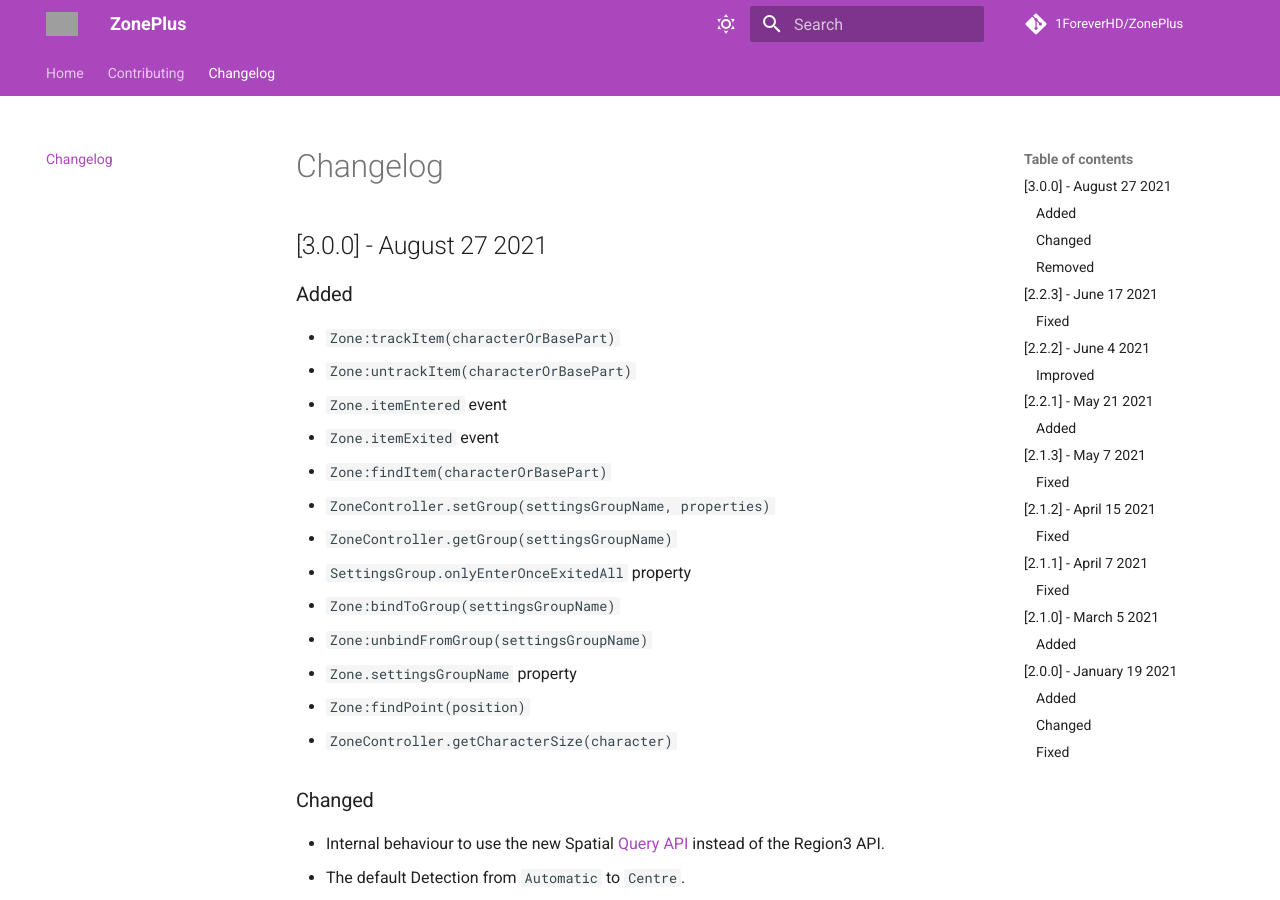
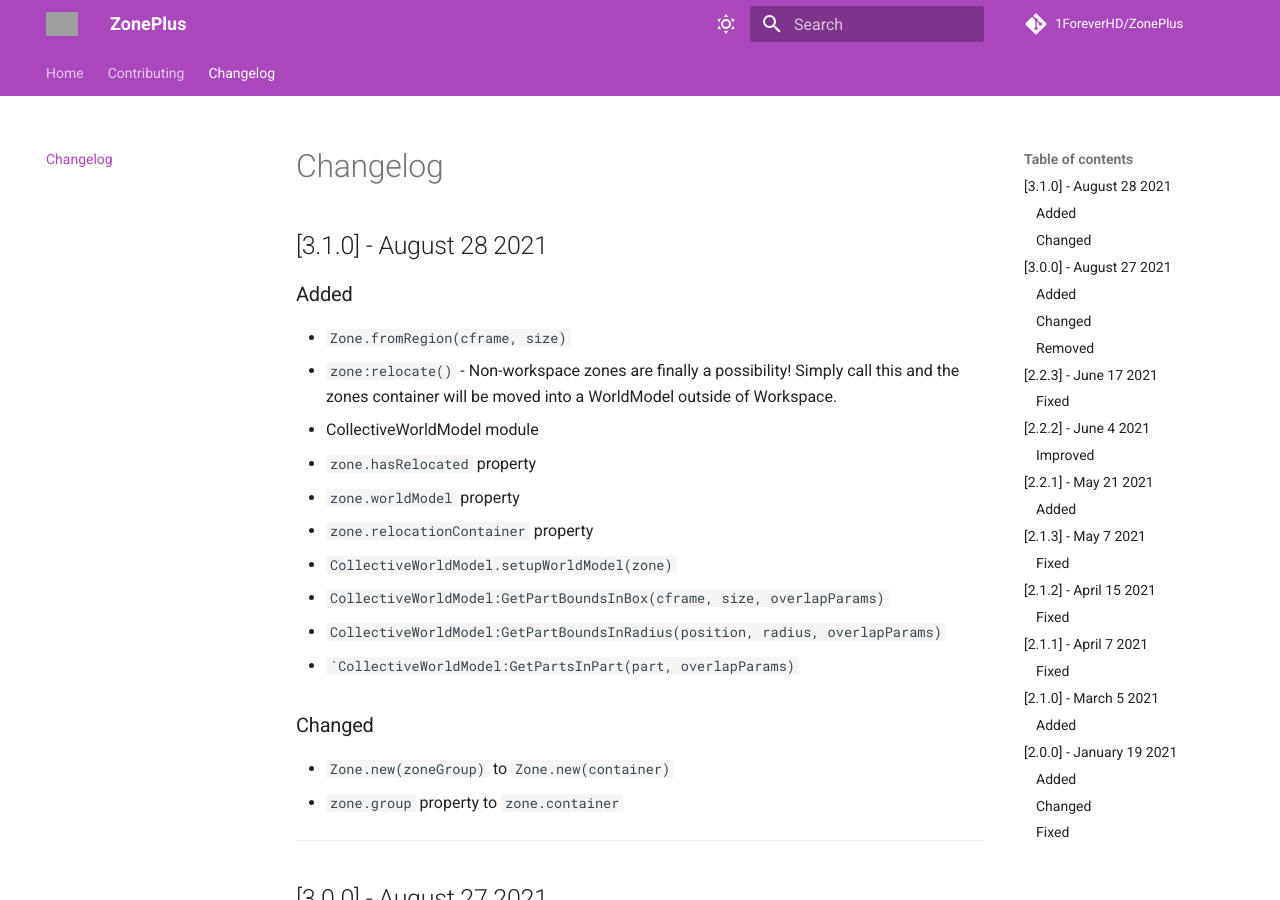
Before and after one commit to 1ForeverHD/ZonePlus, an MkDocs documentation site: the page built from docs/changelog.md, in a window 1280 px wide and 900 px high. Built offline with MkDocs 1.6.1 and Material for MkDocs 9.7.7, drawn with Linux system fonts in a browser that asks for light colours; comment, search, counter and statistics services are not loaded; grey boxes are pictures that could not be loaded.

Commit message:
Added zone:relocate() and Zone.fromRegion(cframe, size)

```diff
--- a/docs/changelog.md
+++ b/docs/changelog.md
@@ -1,3 +1,23 @@
+## [3.1.0] - August 28 2021
+### Added
+- ``Zone.fromRegion(cframe, size)``
+- ``zone:relocate()`` - Non-workspace zones are finally a possibility! Simply call this and the zones container will be moved into a WorldModel outside of Workspace.
+- CollectiveWorldModel module
+- ``zone.hasRelocated`` property
+- ``zone.worldModel`` property
+- ``zone.relocationContainer`` property
+- ``CollectiveWorldModel.setupWorldModel(zone)``
+- ``CollectiveWorldModel:GetPartBoundsInBox(cframe, size, overlapParams)``
+- ``CollectiveWorldModel:GetPartBoundsInRadius(position, radius, overlapParams)``
+- ``CollectiveWorldModel:GetPartsInPart(part, overlapParams)`
+
+### Changed
+- ``Zone.new(zoneGroup)`` to ``Zone.new(container)``
+- ``zone.group`` property to ``zone.container``
+
+
+
+--------
 ## [3.0.0] - August 27 2021
 ### Added
 - ``Zone:trackItem(characterOrBasePart)``
```
Also changed, not shown: docs/api/zone.md (+21 -3 lines), docs/index.md (+3 -3 lines), 4 other files.
